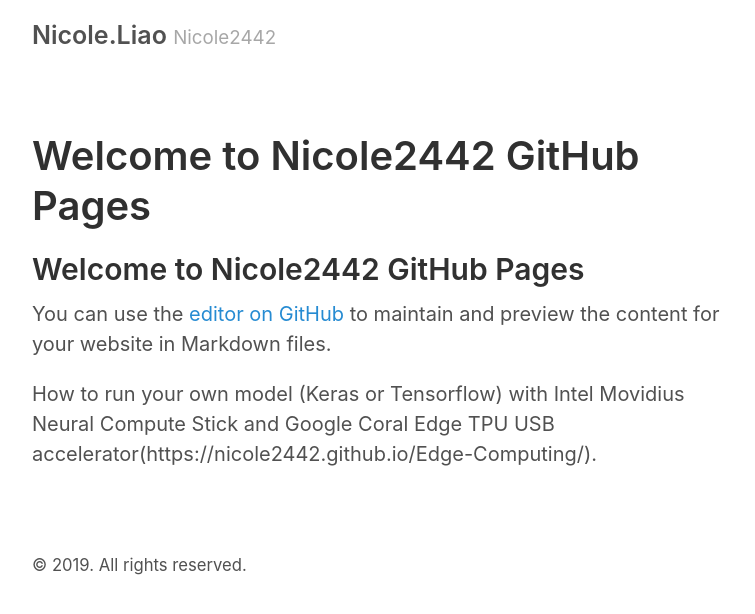
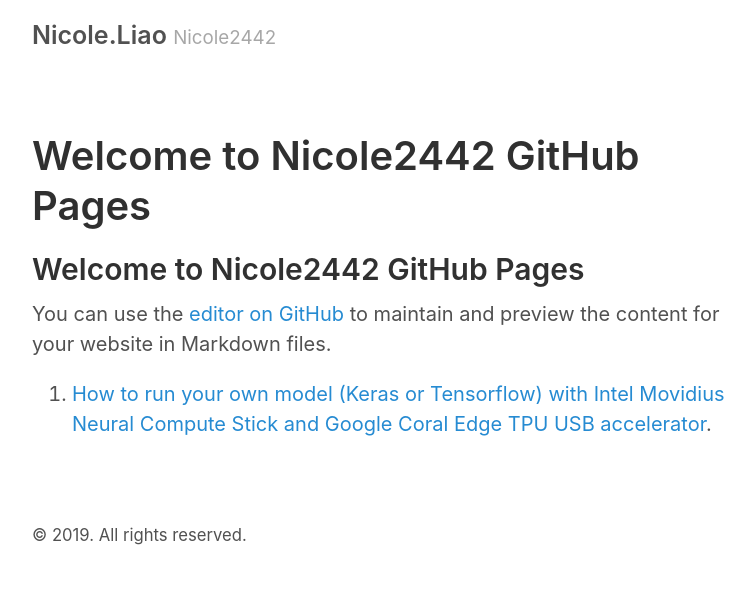
Before and after one commit to Nicole2442/Nicole2442.github.io, a Jekyll site: the page built from index.md, in a window 1280 px wide. Shown: the top 614 px of the page, without its empty margins (258-1013 px from the left). Built offline with Jekyll 4.4.1, drawn with Linux system fonts in a browser that asks for light colours; our own code applies the rules of GitHub Pages for plain Markdown files; the list of posts is cut into pages by our own code; part of the change alters nothing that is shown.

Commit message:
add url to NCS content

```diff
--- a/index.md
+++ b/index.md
@@ -2,4 +2,4 @@
 
 You can use the [editor on GitHub](https://github.com/Nicole2442/Nicole2442.github.io/edit/master/index.md) to maintain and preview the content for your website in Markdown files.
 
-How to run your own model (Keras or Tensorflow) with Intel Movidius Neural Compute Stick and Google Coral Edge TPU USB accelerator(https://nicole2442.github.io/Edge-Computing/).
+1. [How to run your own model (Keras or Tensorflow) with Intel Movidius Neural Compute Stick and Google Coral Edge TPU USB accelerator](https://nicole2442.github.io/Edge-Computing/).
```
